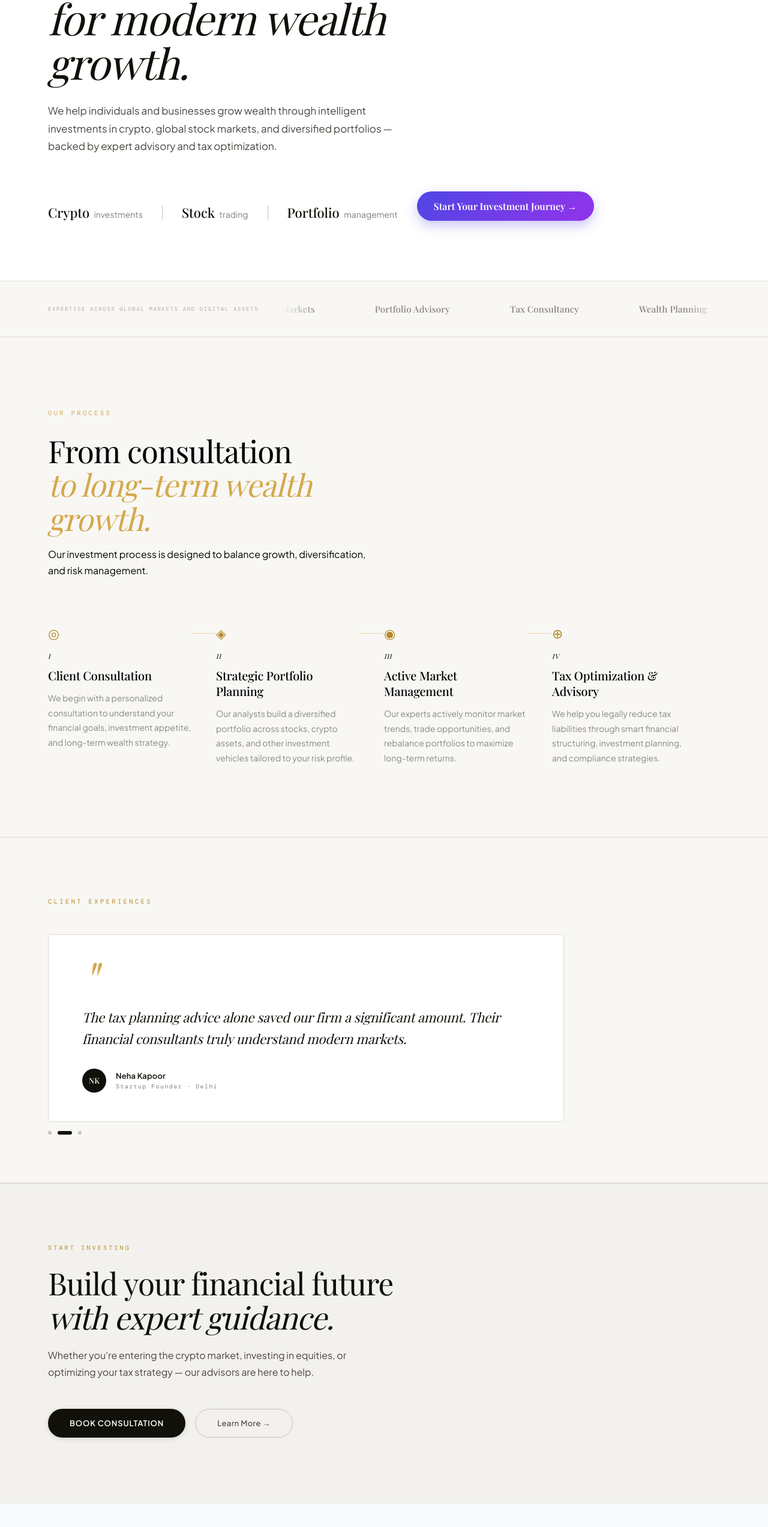
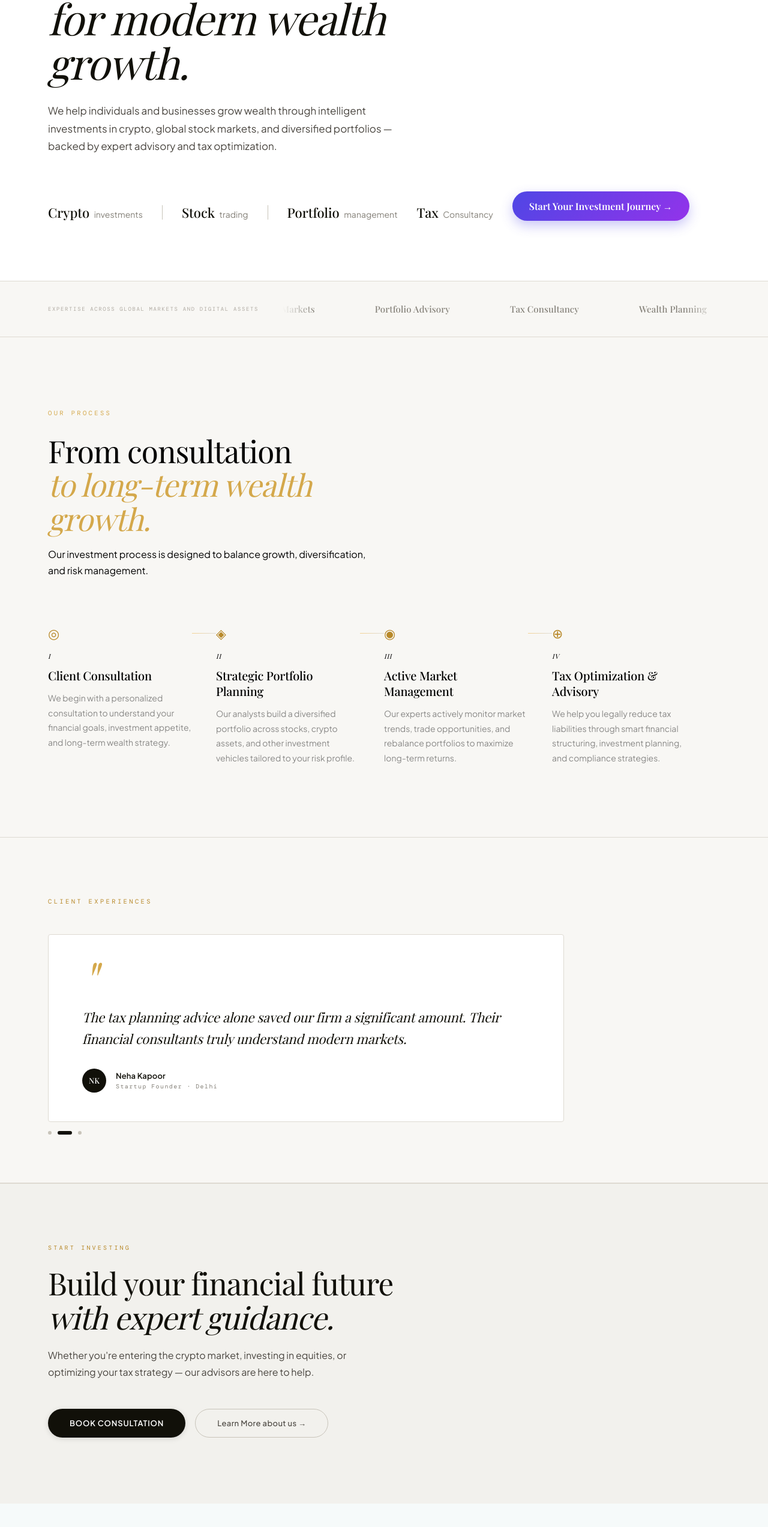
Before and after one commit to Ayush-0247/ciphervest-frontend, a React (Vite) app: page /ourservices in a window 1280 px wide. Shown: the part 225-2770 px from the top of the page at 60% size. Built offline with nearby package versions, Linux system fonts and the light colour scheme; a web font is replaced by a local one.

Commit message:
fixes all important routes

```diff
--- a/src/components/Hero.jsx
+++ b/src/components/Hero.jsx
@@ -28,7 +28,7 @@ export default function Hero() {
     };
   }, []);
 
-  const goToProduct = () => navigate("/products");
+  const goToServices = () => navigate("/ourservices");
   const goToOurMoto = () => navigate("/outmoto");
 
   return (
@@ -73,7 +73,7 @@ export default function Hero() {
           </p>
 
           <div className={styles.buttons}>
-            <button className={styles.primaryBtn} onClick={goToProduct}>
+            <button className={styles.primaryBtn} onClick={goToServices}>
               Explore Our Services
             </button>
             <button className={styles.secondaryBtn} onClick={goToOurMoto}>
--- a/src/pages/Ourservices.jsx
+++ b/src/pages/Ourservices.jsx
@@ -77,6 +77,9 @@ export default function OurServices() {
     navigate("/contact");
   };
 
+  const goToOutmoto = () => {
+    navigate("/outmoto");
+  };
   const [heroVisible, setHeroVisible] = useState(false);
   const [processVisible, setProcessVisible] = useState(false);
   const [trustVisible, setTrustVisible] = useState(false);
@@ -169,6 +172,10 @@ export default function OurServices() {
 
           <span className="os-hero-stat">
             <strong>Portfolio</strong> management
+          </span>
+
+          <span className="os-hero-stat">
+            <strong>Tax</strong> Consultancy
           </span>
 
           <button className="contactBtn" onClick={goToContact}>
@@ -344,8 +351,8 @@ export default function OurServices() {
               Book Consultation
             </button>
 
-            <button className="os-btn-ghost">
-              Learn More →
+            <button className="os-btn-ghost" onClick={goToOutmoto}>
+              Learn More about us →
             </button>
 
           </div>
--- a/src/pages/Products.jsx
+++ b/src/pages/Products.jsx
@@ -1,6 +1,6 @@
 import { useEffect } from "react";
 import "./Products.css";
-
+import { useNavigate } from "react-router-dom";
 // ─── Sparkline SVG ───
 function Sparkline() {
   const points = [30, 45, 35, 60, 50, 70, 58, 75, 65, 82, 72, 88];
@@ -166,6 +166,18 @@ const logos = [
 export default function ProductPage() {
   // Removed IntersectionObserver (useReveal) to ensure 100% visibility
   // and fix scrolling/visibility bugs caused by components failing to appear.
+
+    const navigate = useNavigate();
+
+    const goToContactus = () => {
+      navigate("/contact");
+    };
+
+    const goToOutmoto = () => {
+      navigate("/outmoto");
+    };
+
+
   useEffect(() => {
     window.scrollTo(0, 0);
   }, []);
@@ -196,9 +208,9 @@ portfolio management, and tax advisory to help investors grow wealth with confid
             </p>
 
             <div className="fin-actions">
-              <button className="fin-btn-primary">Open free account</button>
-              <button className="fin-btn-secondary">
-                Book a demo <span className="fin-arr">→</span>
+              <button onClick={goToContactus} className="fin-btn-primary">Drop a query</button>
+              <button onClick={goToOutmoto} className="fin-btn-secondary">
+                Know about us <span className="fin-arr">→</span>
               </button>
             </div>
           </div>
```
